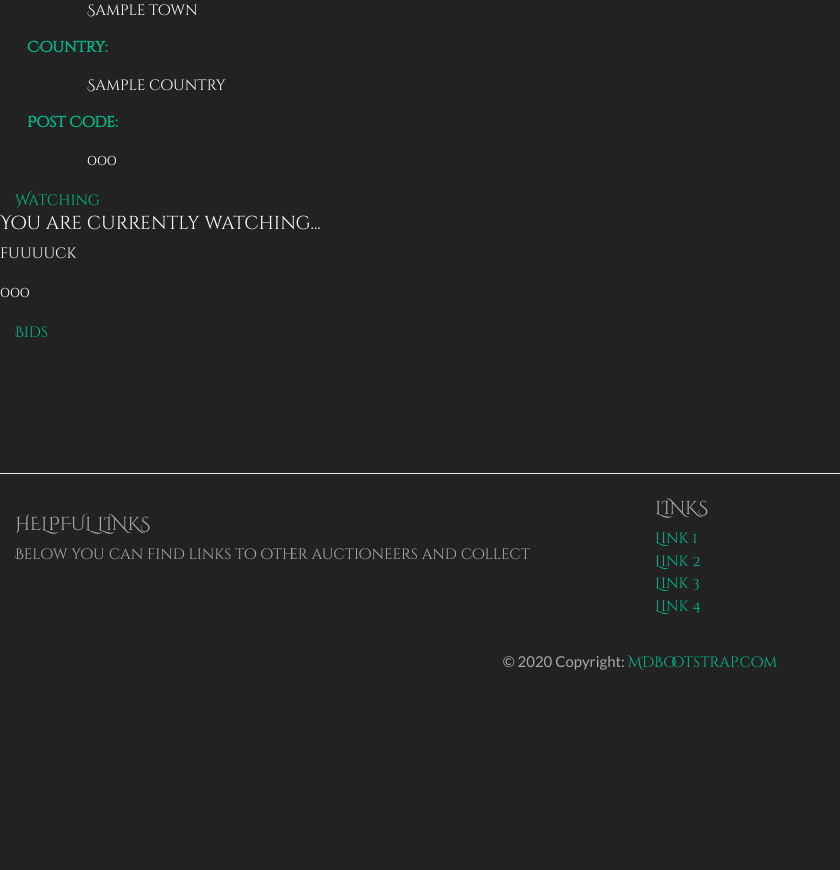
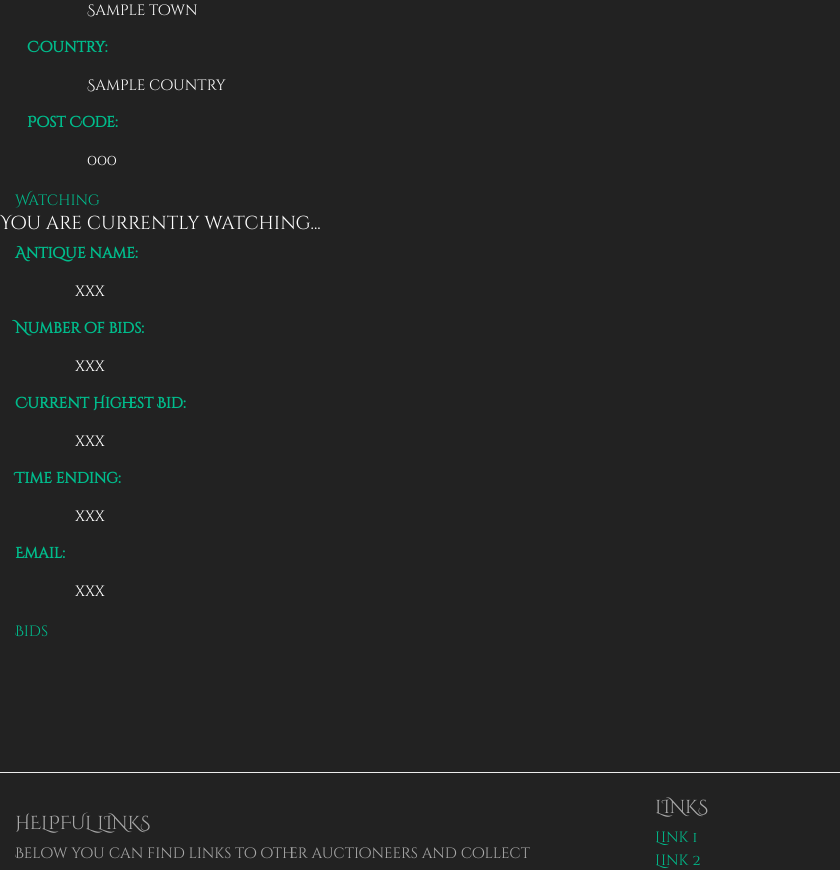
Before and after one commit to Didgerydont/fullstack-milestone, a Django app: template accounts/templates/profile.html in a window 1280 px wide. Shown: the part 829-1699 px from the top of the page, without its empty margins (0-840 px from the left). Before the commit the page ends 1499 px from the top, so only its background shows below. Run offline with Django 3.2, Linux system fonts and the light colour scheme; the template is opened without the code that fills it: most values are stand-ins (such as "Sample title", 1, 10 or a date in 2020); some libraries are stand-ins or nearby versions; some web fonts are replaced.

Commit message:
trying to get watch list to display

```diff
--- a/accounts/templates/profile.html
+++ b/accounts/templates/profile.html
@@ -57,12 +57,12 @@
 
 <div class="container-fluid">
 <a href="#">Watching</a>
-{% include 'watchlist.html' %}
+{% include 'watchlist.html'%}
 </div>
 
 
 <div class="container-fluid">
 <a href="#">Bids</a>
-{% include 'my-bids.html' %}
+{% include 'my-bids.html'  %}
 </div>
 {% endblock %}
--- a/auction/templates/watchlist.html
+++ b/auction/templates/watchlist.html
@@ -6,14 +6,21 @@
     </div>
 </div>
 <div class="row">
-    <div class="col-xs-12">
+    <div class="col-xs-12 col-md-6">
         <div class="watch-items">
-            <p>fuuuuck</p>
-            {% for w in watchlist %}
-            <p>{{ w.auction_id.number_of_bids }}</p>
-
-
-
+            {% for watch in watchlist%}
+            <dl>
+                <dt>Antique name:</dt>
+                <dd>xxx</dd>
+                <dt>Number of bids:</dt>
+                <dd>xxx</dd>
+                <dt>Current Highest Bid:</dt>
+                <dd>xxx</dd>
+                <dt>Time ending:</dt>
+                <dd>xxx</dd>
+                <dt>Email:</dt>
+                <dd>xxx</dd>
+            </dl>
             {% endfor %}
 
 
--- a/auction/views.py
+++ b/auction/views.py
@@ -89,16 +89,17 @@ def add_to_watch_list(request, pk):
     return HttpResponseRedirect(request.META.get('HTTP_REFERER'))
 
 
-def display_watchlist(request, user):
+def display_watchlist(request):
     """
     Display the watchlist on watchlist.html
     """
     user = request.user
-    watchlist = WatchList.objects.filter(pk=user)
+    watchlist = WatchList.objects.filter(user_id=user)
     context = {
         'watchlist': watchlist
     }
     return render(request, "watchlist.html", context)
+
 
 
 def show_bids(request):
```
Also changed, not shown: auction/models.py (+4 -4 lines), auction/migrations/0002_auto_20200508_1734.py (added).
